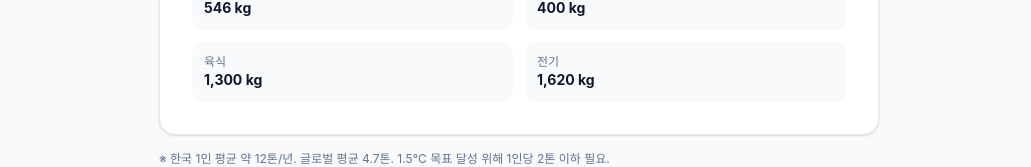
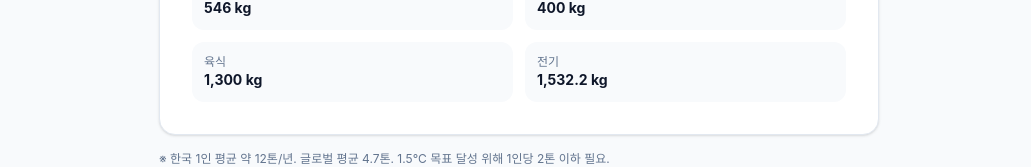
Before and after one commit to ChoBeomSeok/calai, a Next.js app: page /carbon-footprint in a window 1280 px wide. Shown: the part 771-938 px from the top of the page, without its empty margins (121-1152 px from the left). Built offline with nearby package versions, Linux system fonts and the light colour scheme; no server answers.

Commit message:
Refine carbon footprint coefficient (KEPCO 2024)

```diff
--- a/src/app/carbon-footprint/page.tsx
+++ b/src/app/carbon-footprint/page.tsx
@@ -18,7 +18,7 @@ export default function CarbonFootprintPage() {
     const carYearly = carKm * 52 * 0.21; // kg CO2/km
     const flightYearly = flights * 200; // kg CO2/단거리 1회
     const meatYearly = meatDays * 52 * 5; // kg CO2/육식 1일
-    const electricYearly = electricityKwh * 12 * 0.45; // kg CO2/kWh
+    const electricYearly = electricityKwh * 12 * 0.4256; // kg CO2/kWh (한전 공식 2024)
     const total = carYearly + flightYearly + meatYearly + electricYearly;
     return {
       carYearly,
```
